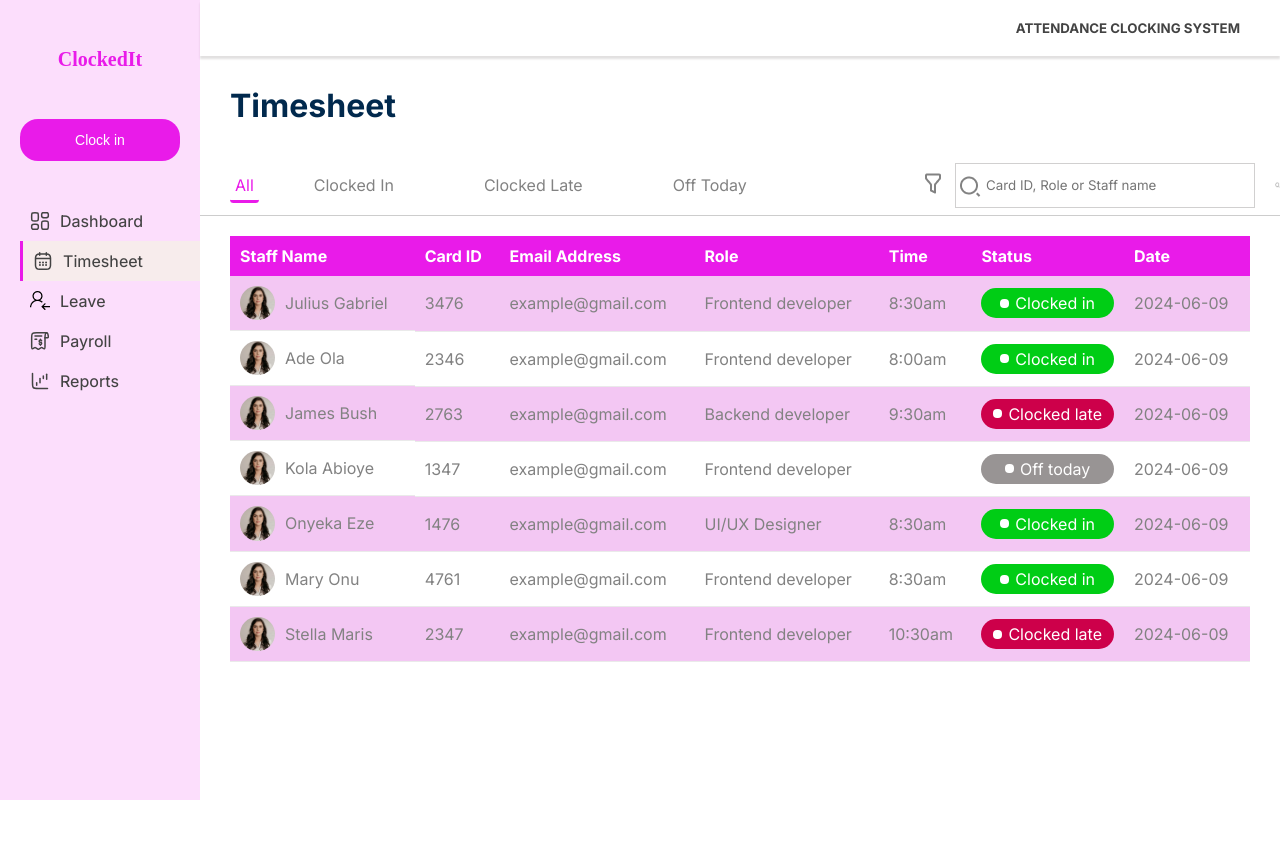
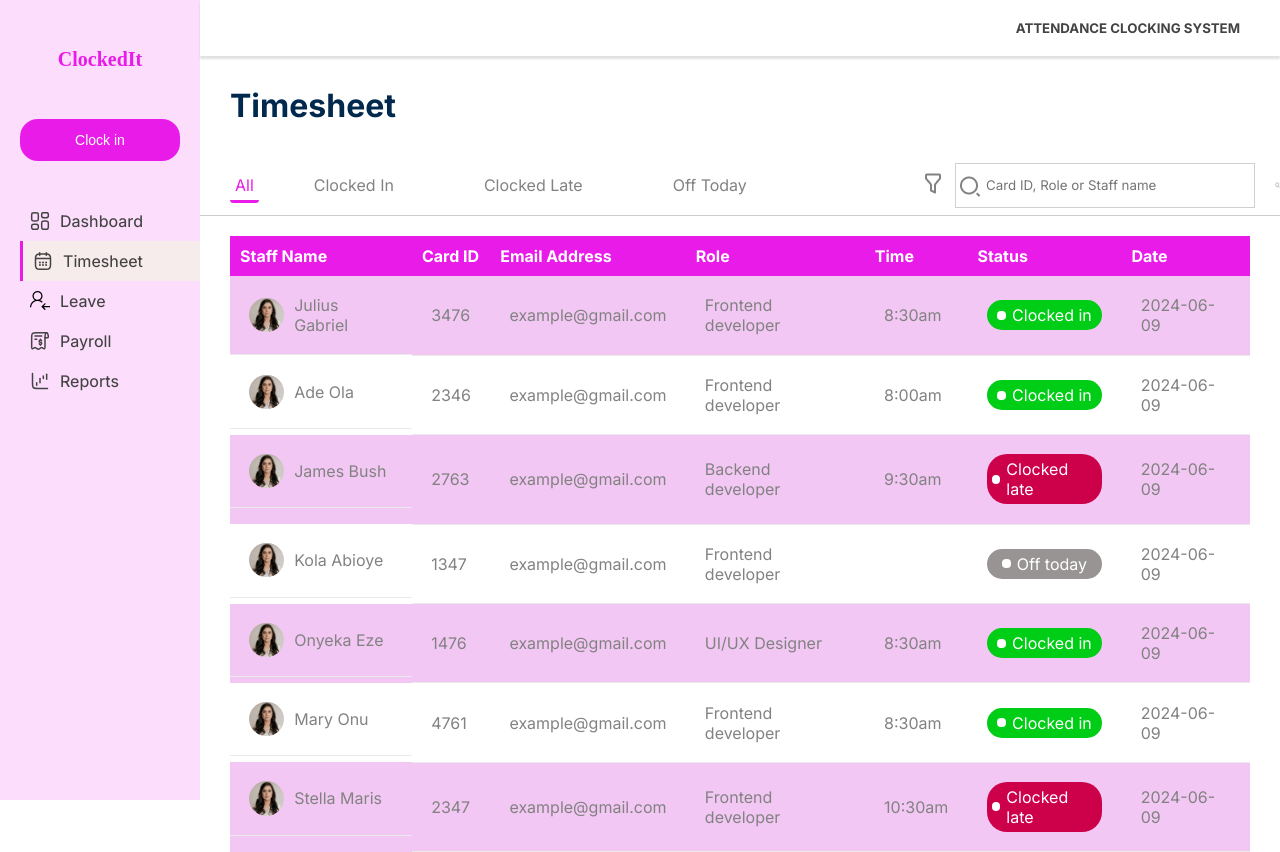
Before and after one commit to chidinmabnwaeze/AttendanceSystem, a React (Vite) app: page /timesheet in a window 1280 px wide. Before the commit the page ends 800 px from the top, so only its background shows below. Built offline with nearby package versions, Linux system fonts and the light colour scheme.

Commit message:
adjusted row spacing

```diff
--- a/src/styles/timesheet.css
+++ b/src/styles/timesheet.css
@@ -91,7 +91,7 @@ th {
   padding: 10px;
 }
 .rows td {
-  padding: 10px;
+  padding: 1.2rem;
   border-bottom: 1px solid rgba(234, 234, 234, 1);
   color: rgba(130, 130, 130, 1);
 }
```
